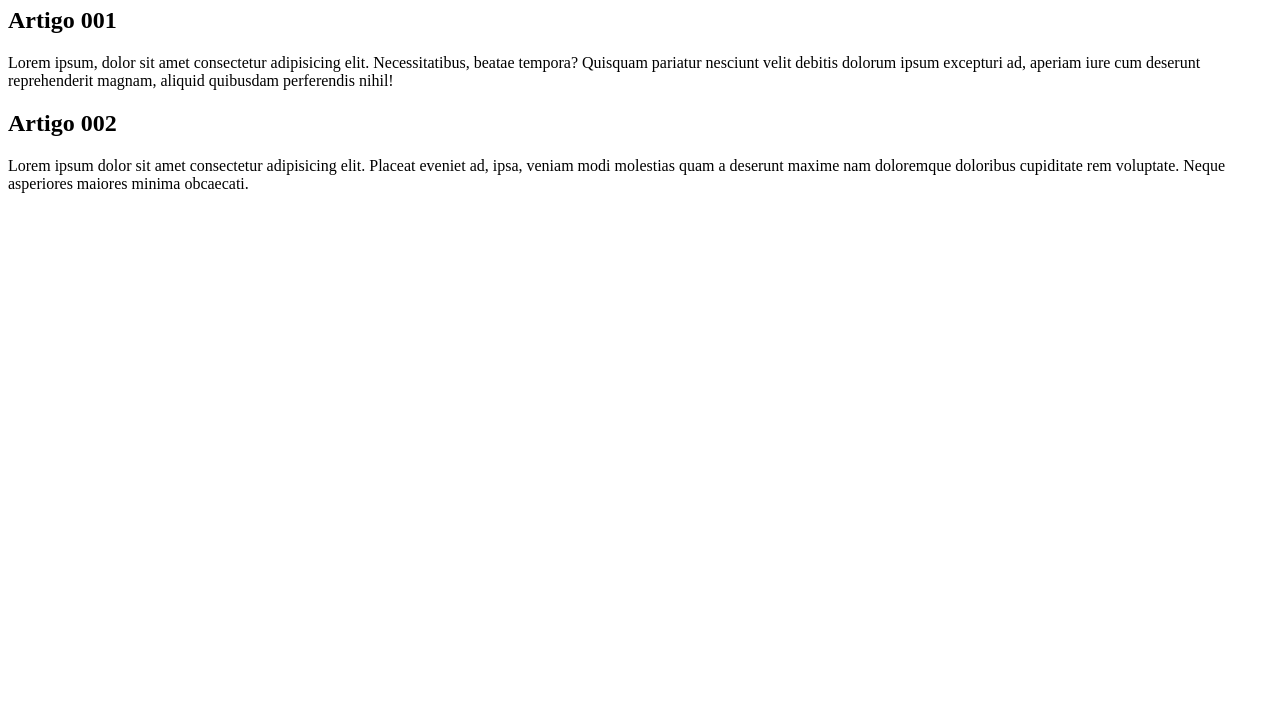
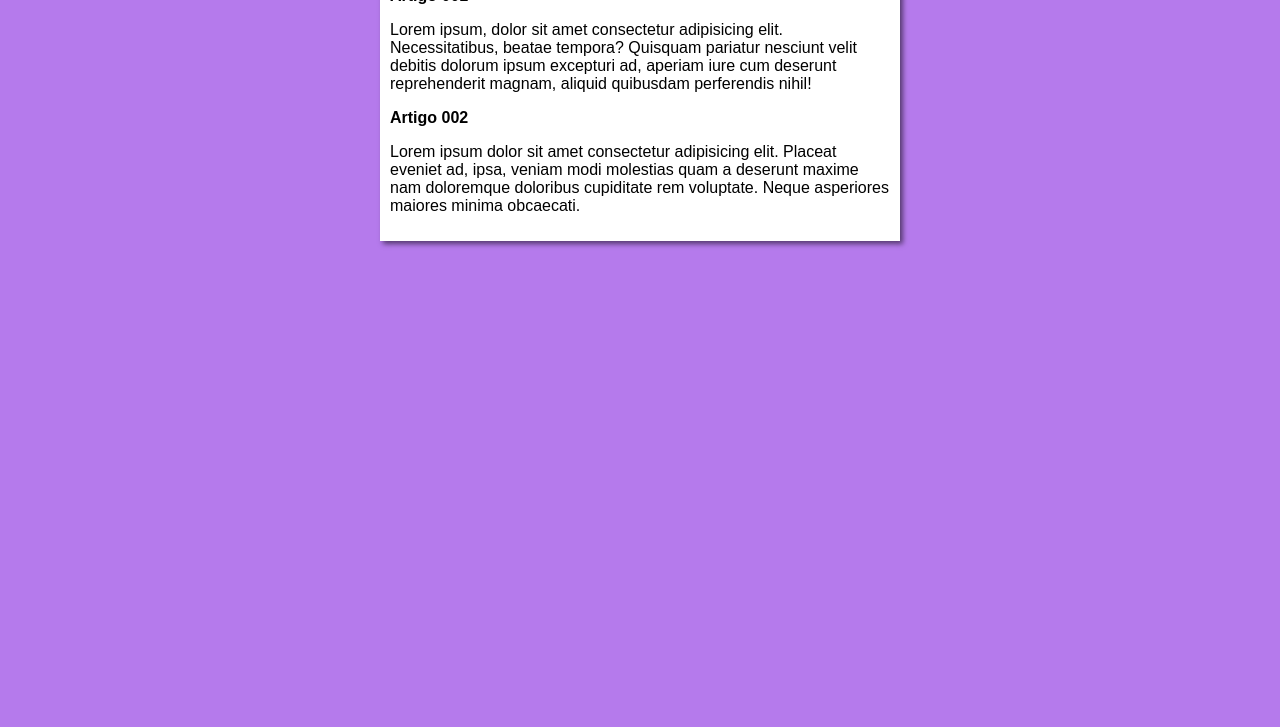
Before and after one commit to davialvesdmc/projeto-site, a plain HTML site: page index.html in a window 1280 px wide. Shown: the part 73-800 px from the top of the page. Drawn offline with Linux system fonts and the light colour scheme.

Commit message:
iniciei o design

```diff
--- a/index.html
+++ b/index.html
@@ -4,6 +4,7 @@
     <meta charset="UTF-8">
     <meta name="viewport" content="width=device-width, initial-scale=1.0">
     <title>Titulo do Site</title>
+    <link rel="stylesheet" href="style.css">
 </head>
 <body>
     <main>
--- /dev/null
+++ b/style.css
@@ -0,0 +1,16 @@
+*{
+    font-family: Arial, Helvetica, sans-serif;
+    font-size: 16px;
+}
+
+body {
+    background-color: rgb(181, 122, 236);
+}
+
+main {
+    background-color: white;
+    width: 500px;
+    margin: auto;
+    padding: 10px;
+    box-shadow: 3px 3px 5px rgba(0, 0, 0, 0.527);
+}
```
